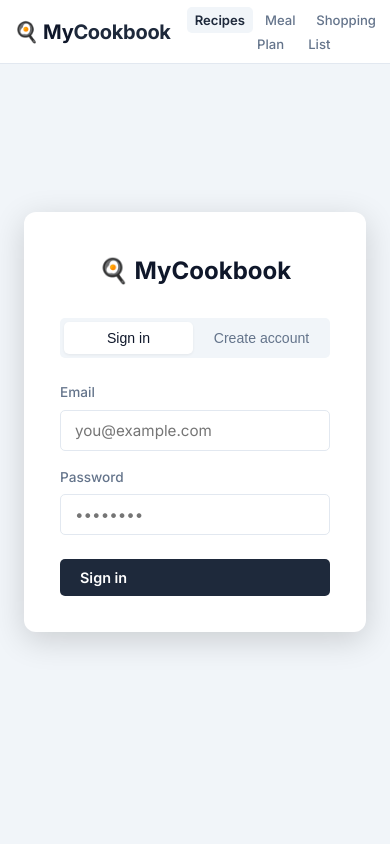
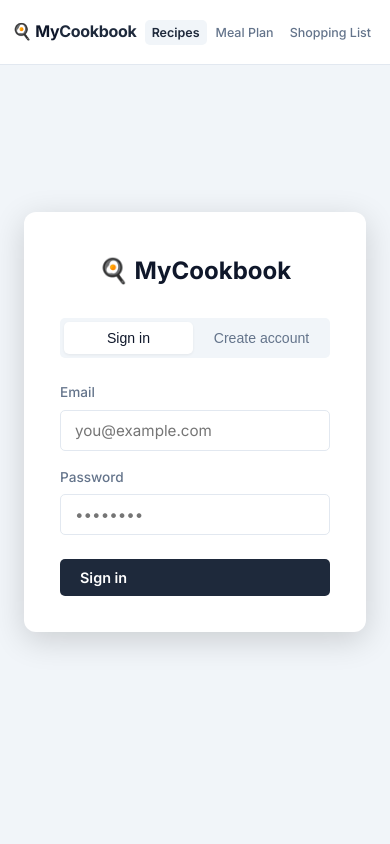
Before and after one commit to tdw3143-sketch/mycookbook, a Flask app: page / in a window 390 px wide. Run offline with Flask 3, Linux system fonts and the light colour scheme.

Commit message:
Fix iPhone navbar safe area, mobile nav layout, compress photos before upload

```diff
--- a/static/app.js
+++ b/static/app.js
@@ -520,10 +520,23 @@ async function handleImageImport(e) {
 
 function fileToBase64(file) {
   return new Promise((resolve, reject) => {
-    const reader = new FileReader();
-    reader.onload = () => resolve(reader.result.split(",")[1]);
-    reader.onerror = reject;
-    reader.readAsDataURL(file);
+    const img = new Image();
+    const url = URL.createObjectURL(file);
+    img.onload = () => {
+      URL.revokeObjectURL(url);
+      const MAX = 1280;
+      let { width, height } = img;
+      if (width > MAX || height > MAX) {
+        if (width > height) { height = Math.round(height * MAX / width); width = MAX; }
+        else { width = Math.round(width * MAX / height); height = MAX; }
+      }
+      const canvas = document.createElement("canvas");
+      canvas.width = width; canvas.height = height;
+      canvas.getContext("2d").drawImage(img, 0, 0, width, height);
+      resolve(canvas.toDataURL("image/jpeg", 0.85).split(",")[1]);
+    };
+    img.onerror = reject;
+    img.src = url;
   });
 }
 
--- a/static/style.css
+++ b/static/style.css
@@ -173,16 +173,21 @@ a { color: var(--green); text-decoration: none; }
 .navbar {
   position: fixed;
   top: 0; left: 0; right: 0;
-  height: calc(var(--nav-h) + env(safe-area-inset-top));
+  /* Safe area padding pushes content below notch/Dynamic Island */
   padding-top: env(safe-area-inset-top);
-  padding-left: max(24px, env(safe-area-inset-left));
-  padding-right: max(24px, env(safe-area-inset-right));
+  padding-left: env(safe-area-inset-left);
+  padding-right: env(safe-area-inset-right);
   background: var(--white);
   border-bottom: 1px solid var(--border);
+  z-index: 100;
+}
+
+.navbar-row {
+  height: var(--nav-h);
   display: flex;
   align-items: center;
-  z-index: 100;
-  gap: 32px;
+  padding: 0 24px;
+  gap: 16px;
 }
 
 .navbar-brand {
@@ -1260,8 +1265,11 @@ a { color: var(--green); text-decoration: none; }
 }
 
 @media (max-width: 600px) {
-  .navbar { padding: 0 14px; gap: 16px; }
-  .nav-links a { padding: 5px 8px; font-size: .82rem; }
+  .navbar-row { padding: 0 12px; gap: 8px; }
+  .navbar-brand { font-size: 1rem; }
+  .nav-links { gap: 2px; }
+  .nav-links a { padding: 5px 7px; font-size: .78rem; }
+  .btn-logout { padding: 5px 8px; font-size: .78rem; }
   .main-content { padding: 20px 12px; }
   .import-section { padding: 24px 16px; }
   .import-row { flex-direction: column; }
--- a/templates/index.html
+++ b/templates/index.html
@@ -24,6 +24,7 @@
        Navbar
   ====================================================== -->
   <nav class="navbar">
+    <div class="navbar-row">
       <div class="navbar-brand">🍳 My<span>Cookbook</span></div>
       <ul class="nav-links">
         <li><a href="#" data-view="recipes"  class="active">Recipes</a></li>
@@ -31,6 +32,7 @@
         <li><a href="#" data-view="shopping">Shopping List</a></li>
       </ul>
       <button class="btn-logout" id="logout-btn" style="display:none">Sign out</button>
+    </div>
   </nav>
 
   <!-- ======================================================
```
Lines whose indentation alone changed are shown as unchanged.
